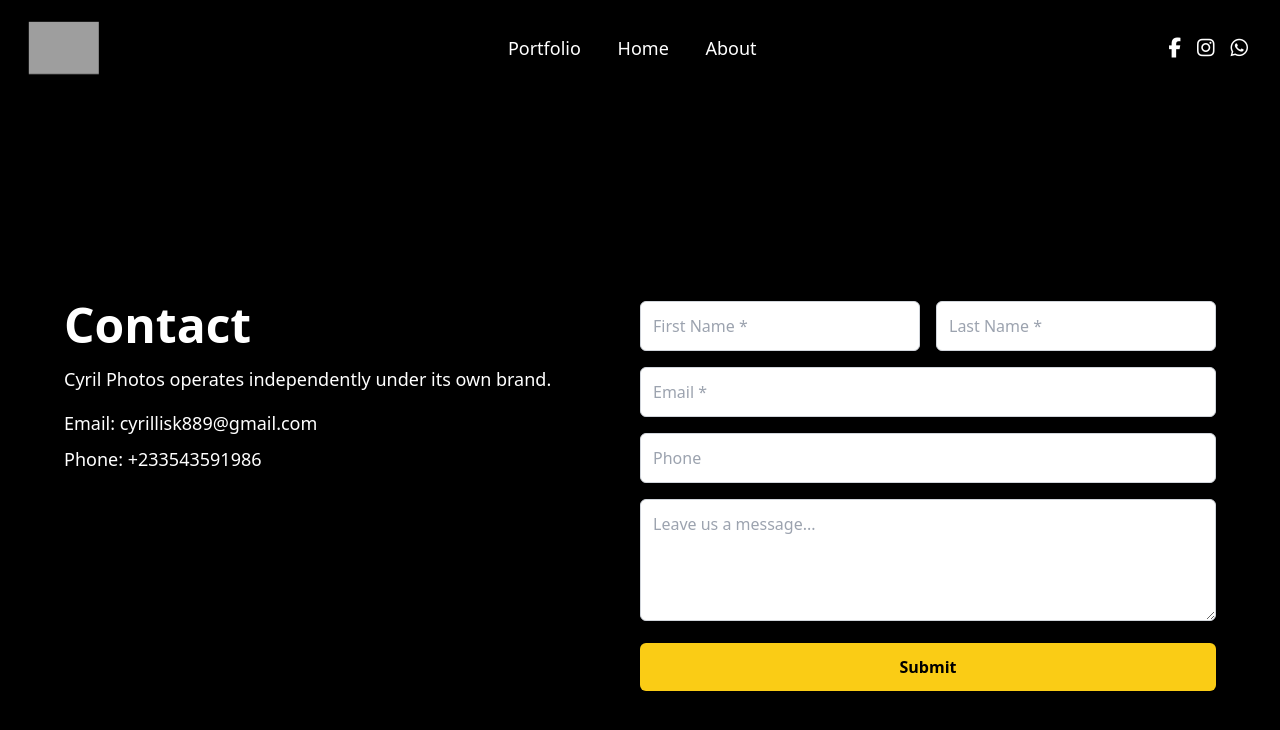
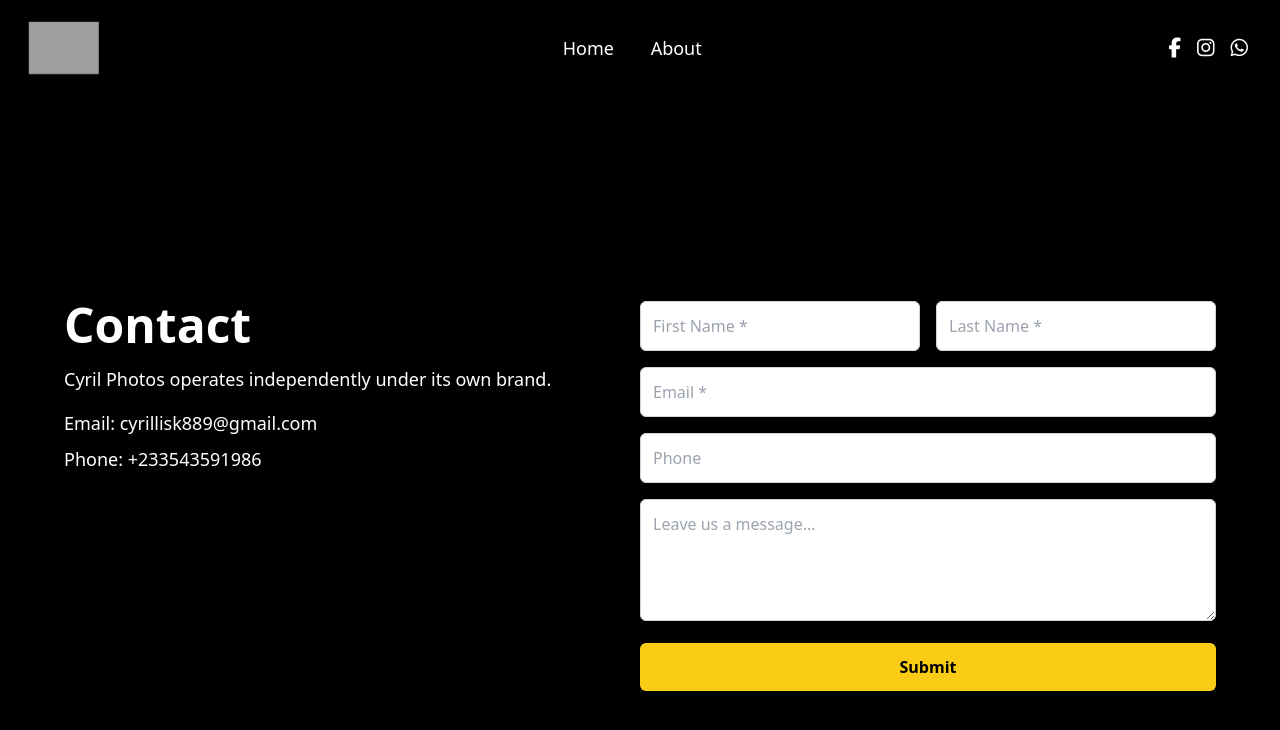
Before and after one commit to Tarantula-Jeff/siscontact, a website: page pages/index.html in a window 1280 px wide. Drawn offline with nearby package versions, Linux system fonts and the light colour scheme; grey boxes are pictures that could not be loaded.

Commit message:
success0.89

```diff
--- a/pages/index.html
+++ b/pages/index.html
@@ -59,7 +59,6 @@
       <img src="https://github.com/Tarantula-Jeff/Cyril-Photos/blob/main/improved%20fold/pic/CYRILPHONOTS%20LOGO-modified.png?raw=true" alt="Cyril Photos Logo" class="w-16 h-16 object-contain pulse">
   </div>
     <nav class="space-x-8 text-lg font-medium">
-      <a href="https://cyril-photos.vercel.app/gallerypage.html" class="hover:text-yellow-400">Portfolio</a>
       <a href="https://cyril-photos.vercel.app/" class="hover:text-gray-400">Home</a>
       <a href="https://cyril-photos.vercel.app/About.html" class="hover:text-yellow-400">About</a>
     </nav>
```
